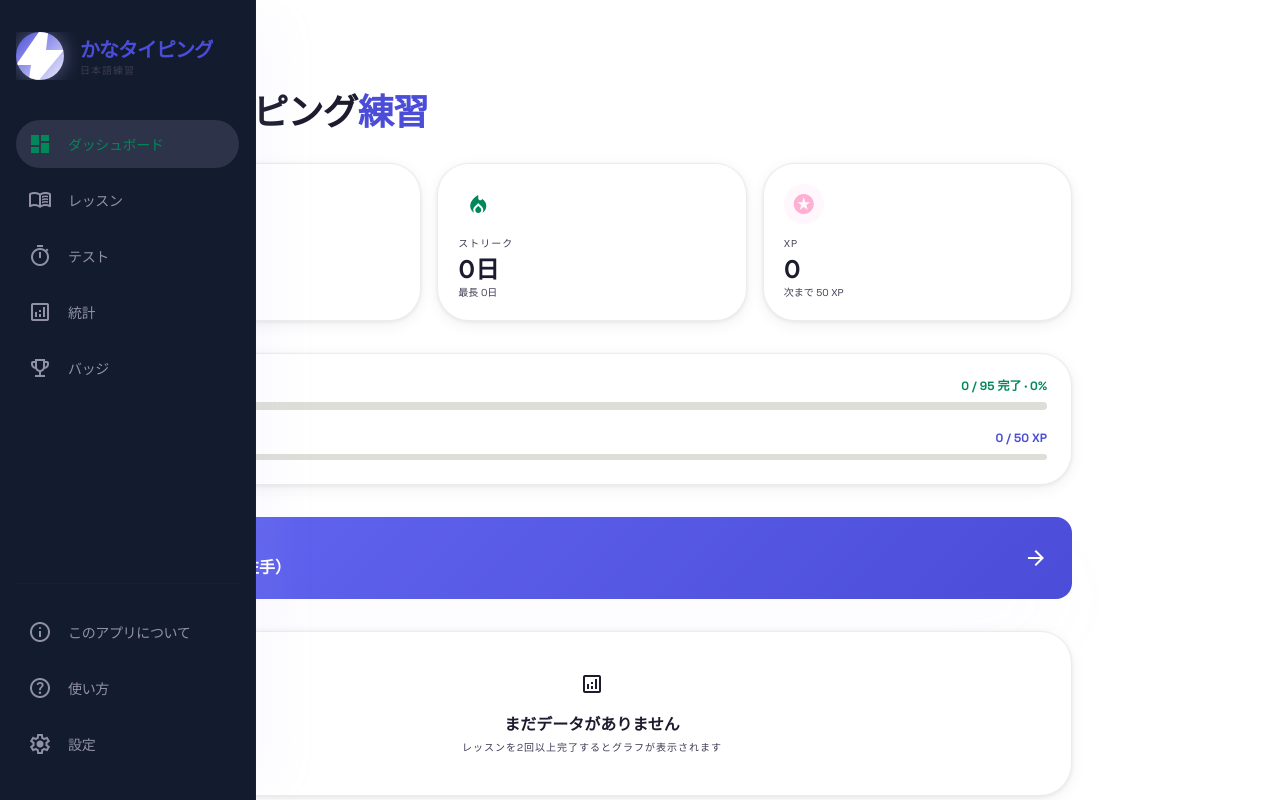
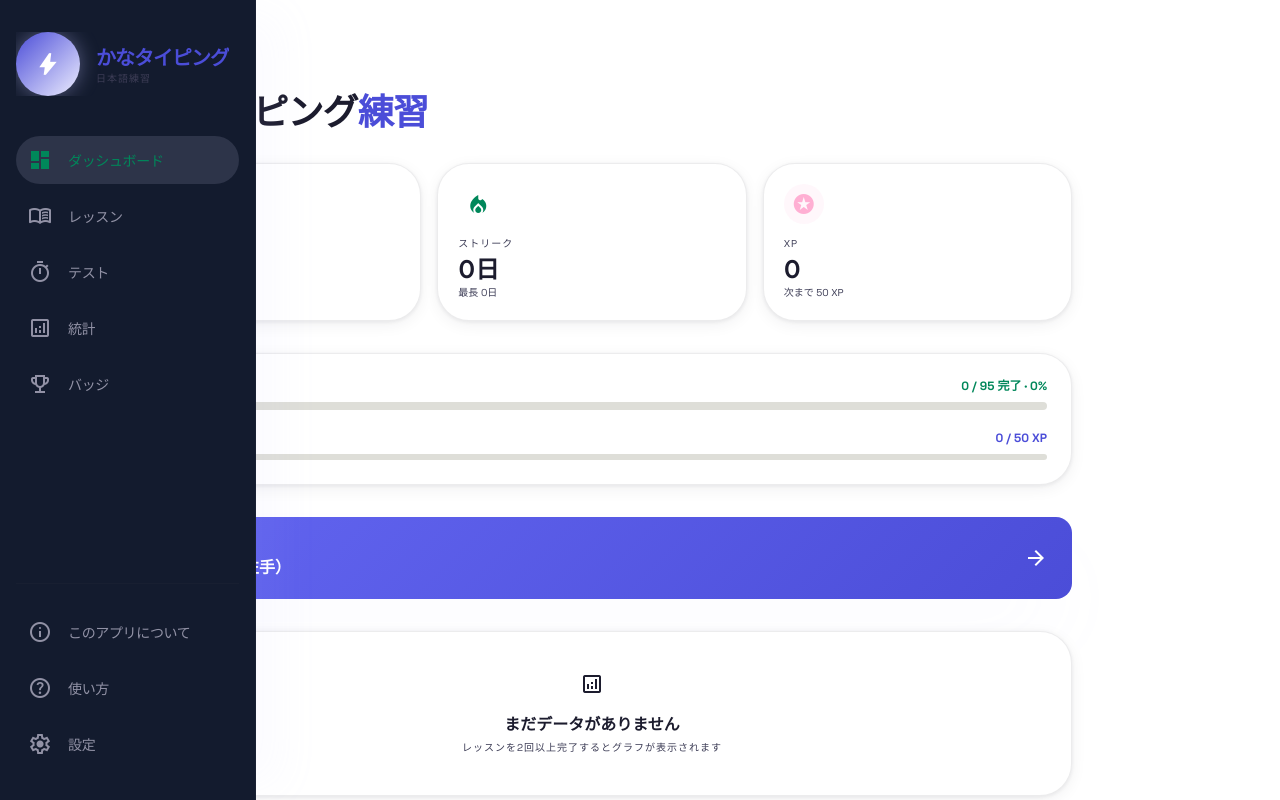
Before and after one commit to munnku/kana-typing, a Next.js app: page / in a window 1280 px wide. Shown: the top 800 px of the page. Built offline with nearby package versions, Linux system fonts and the light colour scheme.

Commit message:
feat: add collapsible navigation sidebar component with active route highlighting

```diff
--- a/src/components/shared/Sidebar.tsx
+++ b/src/components/shared/Sidebar.tsx
@@ -17,8 +17,8 @@ export function Sidebar() {
     <aside className="fixed left-0 top-0 h-full w-20 hover:w-64 transition-all duration-300 z-50 border-r border-[#464555]/15 bg-[#131b2e] flex flex-col py-8 px-4 overflow-hidden group shadow-sidebar">
       {/* Logo */}
       <div className="flex items-center gap-4 mb-10 overflow-hidden">
-        <div className="w-12 h-12 rounded-full bg-gradient-to-br from-primary to-primary-container flex items-center justify-center flex-shrink-0 shadow-glow overflow-hidden">
-          <span className="material-symbols-outlined text-on-primary" style={{ fontSize: '72px', fontVariationSettings: "'FILL' 1", display: 'block', lineHeight: '1' }}>bolt</span>
+        <div className="w-16 h-16 rounded-full bg-gradient-to-br from-primary to-primary-container flex items-center justify-center flex-shrink-0 shadow-glow overflow-hidden">
+          <span className="material-symbols-outlined text-on-primary" style={{ fontSize: '26px', fontVariationSettings: "'FILL' 1", display: 'block', lineHeight: '1' }}>bolt</span>
         </div>
         <div className="opacity-0 group-hover:opacity-100 transition-opacity duration-300 whitespace-nowrap overflow-hidden">
           <h1 className="text-xl font-bold tracking-tighter text-primary font-headline">かなタイピング</h1>
```
